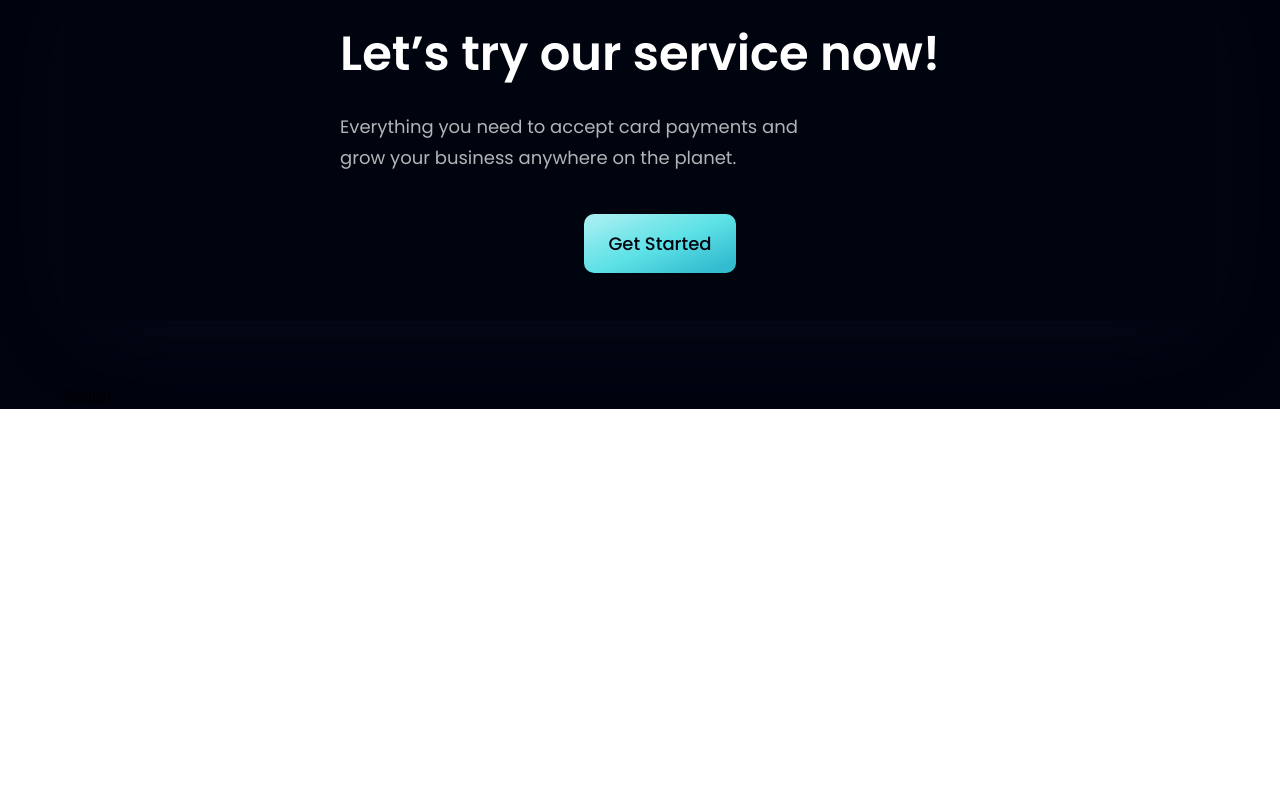
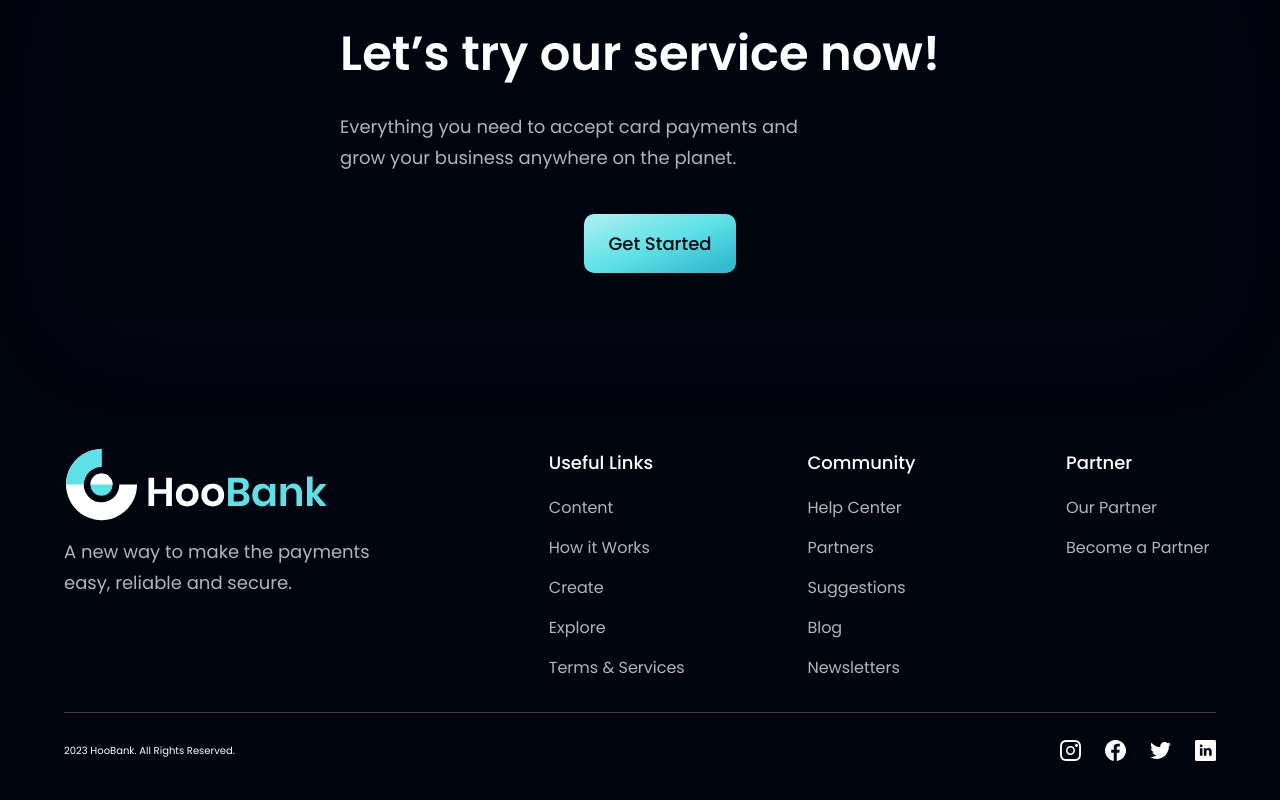
Before and after one commit to DenizOk20/bank-modern-app, a React (Vite) app: page / in a window 1280 px wide. Shown: the part 4336-5136 px from the top of the page. Before the commit the page ends 4745 px from the top, so only its background shows below. Built offline with nearby package versions, Linux system fonts and the light colour scheme.

Commit message:
added footer

```diff
--- a/src/components/Footer.jsx
+++ b/src/components/Footer.jsx
@@ -1,7 +1,44 @@
+import { logo } from "../assests"
+import { footerLinks, socialMedia } from "../constant"
+import styles from "../style"
 
 const Footer = () => {
   return (
-    <div>Footer</div>
+    <section className={`${styles.flexCenter} ${styles.paddingY} flex-col`}>
+      <div className={`${styles.flexStart} md:flex-row flex-col mb-8 w-full`}>
+        <div className="flex-1 flex flex-col justify-start mr-10">
+          <img src={logo} alt="hoobank" className="w-[266px] h-[72px] object-contain"/>
+          <p className={`${styles.paragraph} mt-4 max-w-[310px]`}>A new way to make the payments easy, reliable and secure.</p>
+        </div>
+
+        <div className="flex-[1.5] w-full flex flex-row justify-between flex-wrap md:mt-0 mt-10">
+          {footerLinks.map((footerLink) => (
+            <div key={footerLink.key} className="flex flex-col ss:my-0 my-4 min-w-[150px]">
+              <h4 className="font-poppins font-medium text-[18px] leading-[27px] text-white">{footerLink.title}</h4>
+              <ul className="list-none mt-5">
+                {footerLink.links.map((link,index) => (
+                  <li key={link.name} className={`font-poppins font-normal text-[16px] leading-[24px] text-dimWhite
+                   hover:text-secondary cursor-pointer ${index !== footerLink.links.length -1 ? 'mb-4' : 'mb-0'}`}>{link.name}</li>
+                ))}
+              </ul>
+            </div>
+          ))}
+        </div>
+      </div>
+      <div className="w-full flex justify-between items-center md:flex-row flex-col pt-6 border-t-[1px] border-t-[#3f3e45]">
+        <p className="font-poppins font-normal text-[10px] leading-[27px] text-white">
+        2023 HooBank. All Rights Reserved.
+        </p>
+        <div className="flex flex-row md:mt-0 mt-6">
+          {socialMedia.map((social,index) => (
+            <img key={social.id}
+                 src={social.icon}
+                 alt={social.id}
+                 className={`w-[21px] h-[21px] object-contain cursor-pointer ${index !== socialMedia.length -1 ? 'mr-6' :'mr-0' }`} />
+          ))}
+        </div>
+      </div>
+    </section>
   )
 }
 
```
